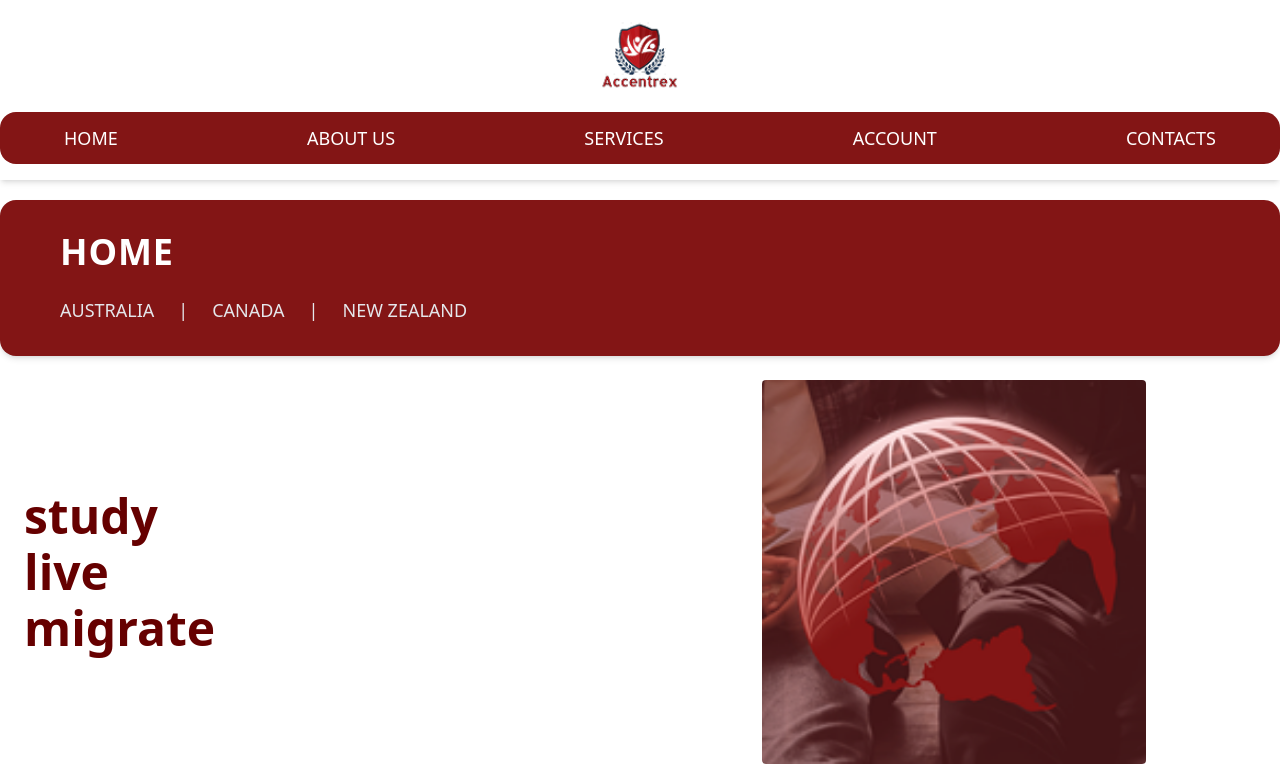
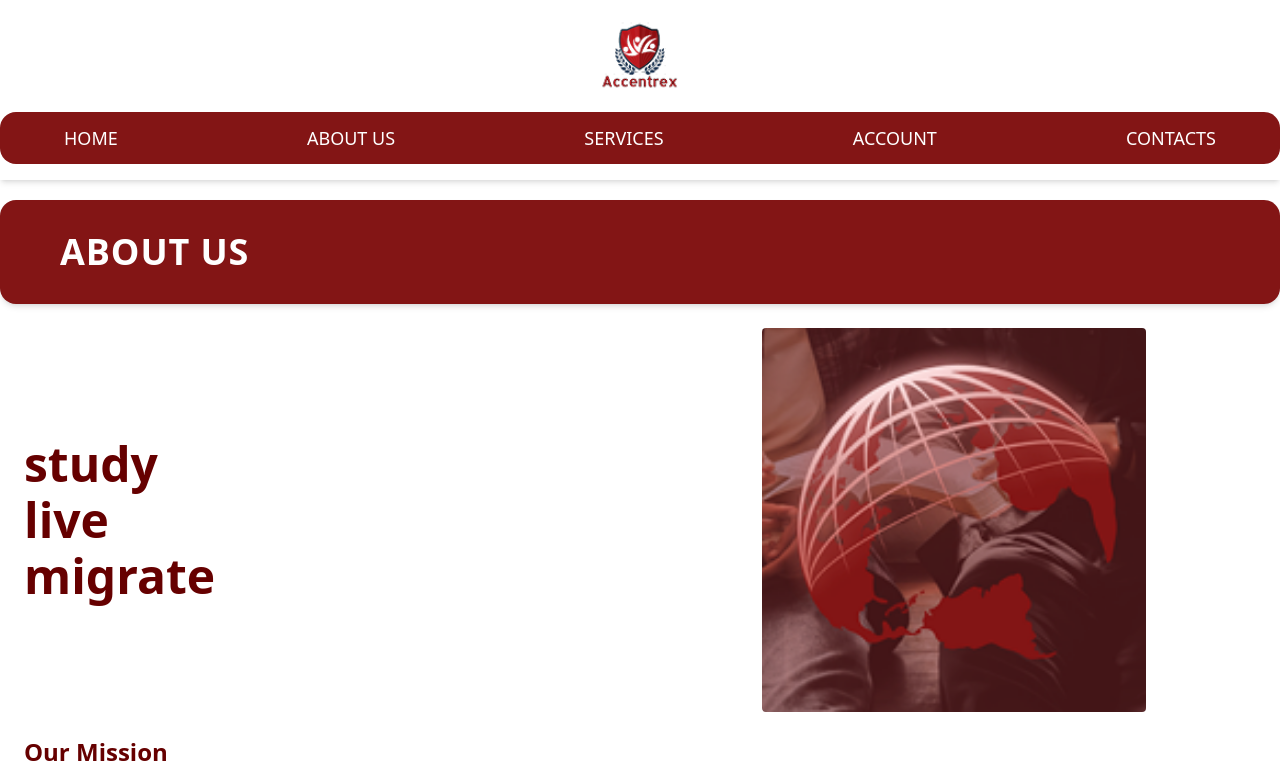
Before and after one commit to aidantiu/accentrex_web, a React (Vite) app in the folder client/: page /about in a window 1280 px wide. Shown: the top 782 px of the page. Built offline with nearby package versions, Linux system fonts and the light colour scheme.

Commit message:
fix: banner component

```diff
--- a/client/src/components/banner.jsx
+++ b/client/src/components/banner.jsx
@@ -1,13 +1,19 @@
 import React from 'react';
 
-const Banner = ({ title, subtitle }) => {
+const Banner = ({ title, subtitle, showCountries = false }) => {
   return (
     <section className="bg-[#831515] text-white p-8 px-4 md:px-15 rounded-2xl mx-auto mt-5 shadow-md text-left">
       <div className="flex flex-col md:flex-row md:items-center justify-between gap-4 text-center md:text-left">
         <div>
           <h1 className="text-4xl md:text-4xl font-semibold uppercase tracking-wide">
-            Home
+            {title}
           </h1>
+
+          {subtitle && (
+            <p className="text-md text-gray-200 mt-2">{subtitle}</p>
+          )}
+
+          {showCountries && (
             <div className="text-lg md:text-lg mt-6 text-gray-200 space-x-6">
               <span className="hover:underline cursor-pointer">AUSTRALIA</span>
               <span>|</span>
@@ -15,6 +21,7 @@ const Banner = ({ title, subtitle }) => {
               <span>|</span>
               <span className="hover:underline cursor-pointer">NEW ZEALAND</span>
             </div>
+          )}
         </div>
       </div>
     </section>
--- a/client/src/pages/homepage.jsx
+++ b/client/src/pages/homepage.jsx
@@ -22,7 +22,7 @@ const Homepage = () => {
   return (
     <div className="bg-white text-[#831515] font-sans">
       <Navbar />
-      <Banner />
+      <Banner title="HOME" showCountries={true}/>
       <Headline />
 
       <p className="text-2xl md:text-2xl font-semibold text-center mt-10 px-4">
```
Lines whose indentation alone changed are shown as unchanged.
